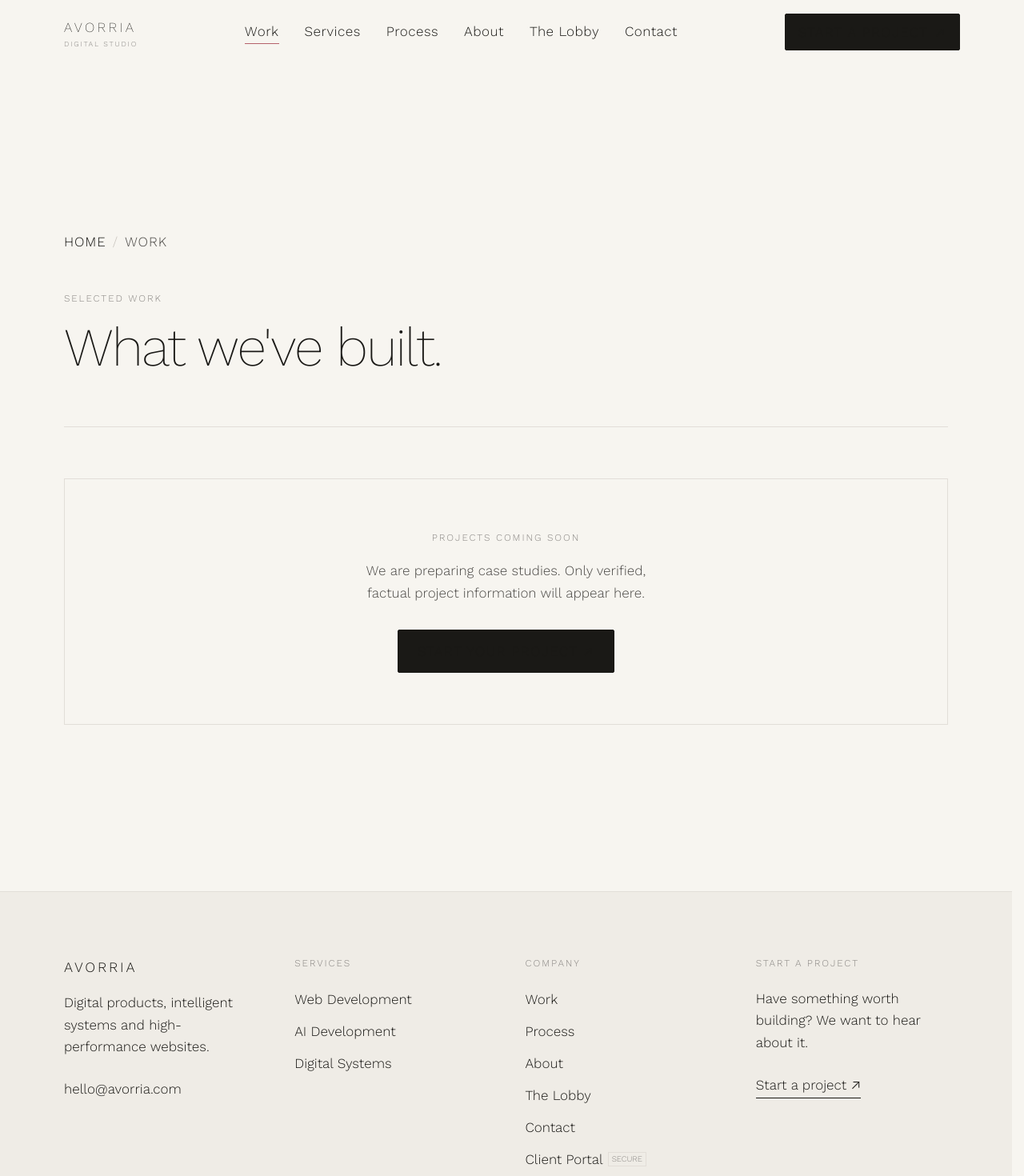
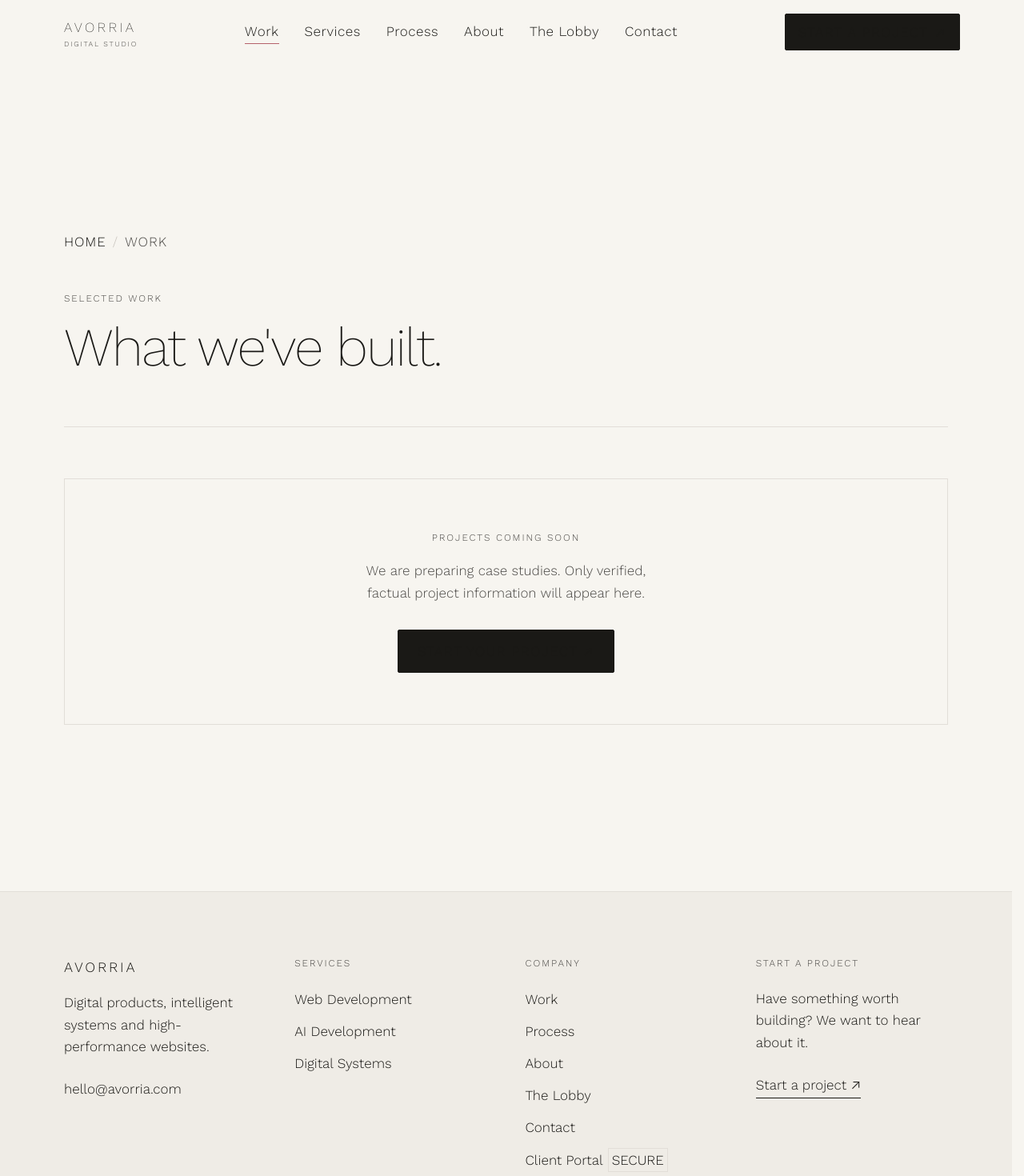
Before and after one commit to PeteCurrey/Avorria-Marketing-AG-V002, a Next.js app: page /work in a window 1280 px wide. Shown: the top 1470 px of the page at 80% size. Built offline with nearby package versions, Linux system fonts and the light colour scheme.

Commit message:
fix(phase-2a): contrast tokens, Axe accessibility compliance, client layout auth isolation

```diff
--- a/app/client/layout.tsx
+++ b/app/client/layout.tsx
@@ -23,7 +23,7 @@ export default async function ClientLayout({ children }: ClientLayoutProps) {
   const session = await getSession()
 
   if (!session) {
-    redirect('/client/login')
+    return <>{children}</>
   }
 
   // ADMIN and TEAM users should use the admin portal
--- a/app/robots.ts
+++ b/app/robots.ts
@@ -16,6 +16,7 @@ export default function robots(): MetadataRoute.Robots {
           '/api/',
           '/_next/',
           '/admin/',
+          '/client/',
         ],
       },
     ],
--- a/components/home/TechStack.tsx
+++ b/components/home/TechStack.tsx
@@ -36,7 +36,7 @@ export function TechStack() {
                     key={tech.name}
                     className="border-l border-t border-[var(--color-border)] p-6 last-of-type:border-r"
                   >
-                    <p className="text-label-upper text-[var(--color-graphite-muted)] mb-2">
+                    <p className="text-label-upper text-[var(--color-graphite-mid)] mb-2">
                       {tech.category}
                     </p>
                     <p className="text-[var(--text-small)] font-light text-[var(--color-graphite)]">
--- a/components/layout/Footer.tsx
+++ b/components/layout/Footer.tsx
@@ -93,7 +93,7 @@ export function Footer() {
                     className="text-[var(--text-small)] font-light text-[var(--color-graphite-mid)] hover:text-[var(--color-accent)] transition-colors duration-[var(--duration-base)] flex items-center gap-1.5"
                   >
                     <span>Client Portal</span>
-                    <span className="text-[0.625rem] border border-[var(--color-border)] px-1 py-0.2 text-muted">SECURE</span>
+                    <span className="text-[var(--text-label)] border border-[var(--color-border)] px-1 text-[var(--color-graphite-mid)]">SECURE</span>
                   </Link>
                 </li>
               </ul>
--- a/components/navigation/Navigation.tsx
+++ b/components/navigation/Navigation.tsx
@@ -263,7 +263,7 @@ function AvorriaMark() {
         AVORRIA
       </span>
       <span
-        className="hidden md:block text-[0.5625rem] tracking-[0.2em] font-light text-[var(--color-graphite-muted)] uppercase leading-none mt-0.5"
+        className="hidden md:block text-[0.5625rem] tracking-[0.2em] font-light text-[var(--color-graphite-mid)] uppercase leading-none mt-0.5"
         aria-hidden="true"
       >
         DIGITAL STUDIO
--- a/styles/globals.css
+++ b/styles/globals.css
@@ -347,7 +347,7 @@
     font-weight: 300;
     letter-spacing: 0.16em;
     text-transform: uppercase;
-    color: var(--color-graphite-muted);
+    color: var(--color-graphite-mid);
   }
 
   .text-body-l {
@@ -513,20 +513,28 @@
     to   { transform: translateY(0); }
   }
 
-  /* Hero stagger delays */
-  .js .hero-eyebrow  { opacity: 0; animation: hero-fade-up var(--duration-reveal) var(--ease-out) 0ms    both; }
-  .js .hero-line-1   .line-inner { animation-delay: 80ms; }
-  .js .hero-line-2   .line-inner { animation-delay: 160ms; }
-  .js .hero-line-3   .line-inner { animation-delay: 240ms; }
-  .js .hero-para     { opacity: 0; animation: hero-fade-up var(--duration-reveal) var(--ease-out) 360ms  both; }
-  .js .hero-ctas     { opacity: 0; animation: hero-fade-up var(--duration-reveal) var(--ease-out) 440ms  both; }
-  .js .hero-scroll   { opacity: 0; animation: hero-fade-up var(--duration-reveal) var(--ease-out) 800ms  both; }
+  /* Hero stagger delays — translateY reveal only (no opacity:0 start = Axe safe, LCP safe)
+     Visual reveal achieved via transform clip — elements are always opacity:1 */
+  .js .hero-eyebrow { animation: hero-rise var(--duration-reveal) var(--ease-out) 0ms    both; }
+  .js .hero-line-1 .line-inner { animation-delay: 80ms; }
+  .js .hero-line-2 .line-inner { animation-delay: 160ms; }
+  .js .hero-line-3 .line-inner { animation-delay: 240ms; }
+  .js .hero-para    { animation: hero-rise var(--duration-reveal) var(--ease-out) 360ms  both; }
+  .js .hero-ctas    { animation: hero-rise var(--duration-reveal) var(--ease-out) 440ms  both; }
+  .js .hero-scroll  { animation: hero-rise var(--duration-reveal) var(--ease-out) 800ms  both; }
 
   /* Hero image: starts fully visible, slow scale 1.04 → 1 */
   .js .hero-image-wrap {
     animation: hero-image-scale 1400ms var(--ease-out) both;
   }
 
+  /* hero-rise: transform-only reveal — opacity always 1, Axe safe */
+  @keyframes hero-rise {
+    from { transform: translateY(14px); }
+    to   { transform: translateY(0); }
+  }
+
+  /* hero-fade-up: kept for any non-hero usage; not used on hero elements any more */
   @keyframes hero-fade-up {
     from { opacity: 0; transform: translateY(14px); }
     to   { opacity: 1; transform: translateY(0); }
@@ -599,8 +607,9 @@
     .js .hero-scroll,
     .js [data-reveal],
     .js [data-reveal-stagger] > [data-child] {
-      animation: rm-fade 150ms ease both !important;
+      animation: none !important;
       transform: none !important;
+      opacity: 1 !important;
     }
 
     @keyframes rm-fade {
```
